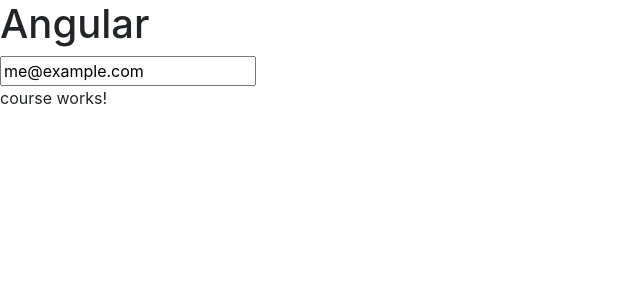
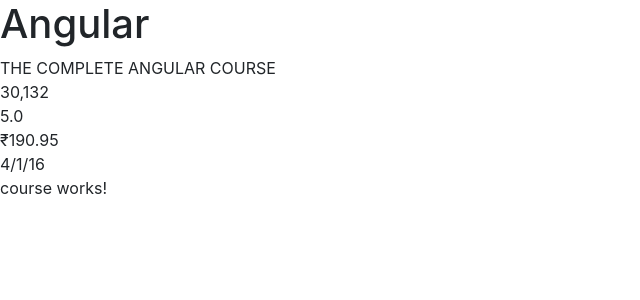
Before and after one commit to rahulaic/AngularLearning, an Angular app: page / in a window 1280 px wide. Shown: the top 300 px of the page, without its empty margins (0-640 px from the left). Built offline with nearby package versions, Linux system fonts and the light colour scheme.

Commit message:
built in pipes

```diff
--- a/src/app/courses.component.ts
+++ b/src/app/courses.component.ts
@@ -3,12 +3,18 @@
 
 @Component({
   selector: 'courses',
-  template: ` <input [(ngModel)]="email" (keyup.enter)="onKeyUp()" /> `,
+  template: ` {{ course.title | uppercase }} <br />
+    {{ course.students | number }} <br />
+    {{ course.rating | number: '1.1-1' }} <br />
+    {{ course.price | currency: 'INR':true:'3.2-2' }} <br />
+    {{ course.releaseDate | date: 'shortDate' }}`,
 })
 export class CoursesComponent {
-  email = 'me@example.com';
-
-  onKeyUp() {
-    console.log(this.email);
-  }
+  course = {
+    title: 'The Complete Angular Course',
+    rating: 4.9745,
+    students: 30132,
+    price: 190.95,
+    releaseDate: new Date(2016, 3, 1),
+  };
 }
```
